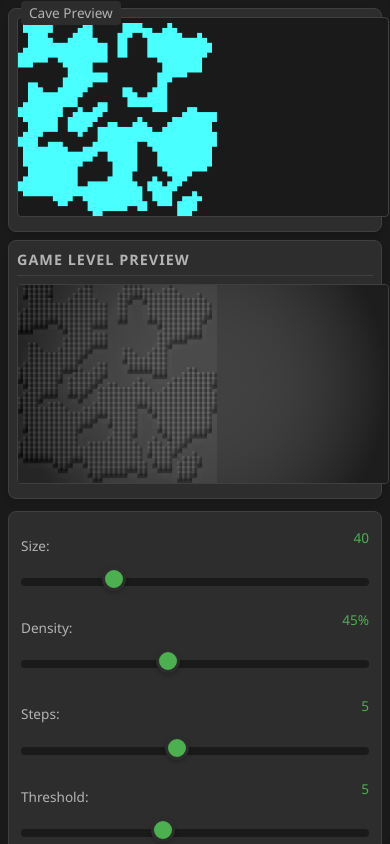
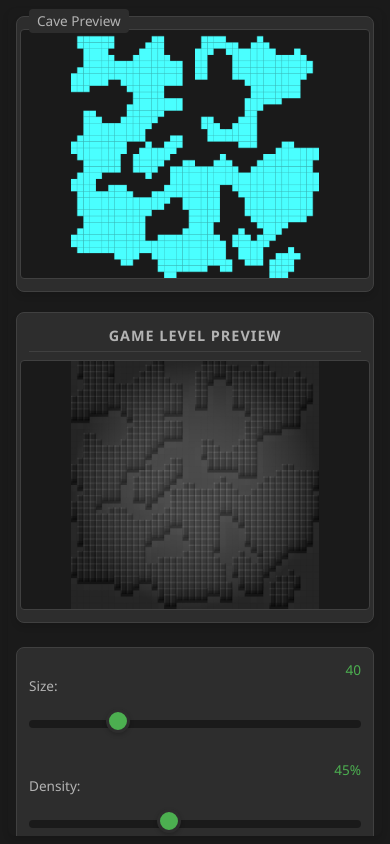
Before and after one commit to velgardey/cellular-automata, a plain HTML site: page index.html in a window 390 px wide. Drawn offline with Linux system fonts and the light colour scheme.

Commit message:
minor fix

```diff
--- a/index.css
+++ b/index.css
@@ -19,12 +19,14 @@ html, body {
     width: 100%;
     height: 100%;
     overflow: hidden;
-    position: fixed; /* Prevent any scrolling of the page */
+    /* Remove fixed positioning to allow scrolling */
+    position: relative;
     top: 0;
     left: 0;
     right: 0;
     bottom: 0;
-    touch-action: none; /* Disable browser touch actions */
+    /* Allow vertical touch scrolling */
+    touch-action: pan-y;
 }
 
 * {
@@ -32,7 +34,8 @@ html, body {
     padding: 0;
     box-sizing: border-box;
     -webkit-tap-highlight-color: transparent; /* Remove tap highlight on mobile */
-    touch-action: none; /* Disable browser touch actions globally */
+    /* Don't disable touch actions globally */
+    touch-action: auto;
 }
 
 body {
@@ -54,15 +57,15 @@ body {
     border-radius: var(--border-radius);
     box-shadow: var(--shadow);
     padding: var(--spacing-md);
-    overflow-y: auto; /* Allow scrolling within container instead of page */
+    overflow-y: auto; /* Allow scrolling within container */
     overflow-x: hidden;
     width: 100%;
     display: flex;
     flex-direction: column;
-    min-height: 100vh;
+    height: 100%;
     -webkit-overflow-scrolling: touch; /* Smooth scrolling on iOS */
     position: relative;
-    touch-action: pan-y; /* Only allow vertical scrolling within container */
+    touch-action: pan-y; /* Allow vertical scrolling */
 }
 
 .preview-container {
@@ -70,17 +73,24 @@ body {
     gap: var(--spacing-md);
     margin-bottom: var(--spacing-md);
     flex-wrap: wrap;
+    justify-content: center; /* Center the canvas containers */
 }
 
 .canvas-container, .game-preview {
     flex: 1;
     min-width: 250px;
+    max-width: 350px; /* Limit width for better layout */
     background-color: var(--bg-secondary);
     border-radius: var(--border-radius);
     padding: var(--spacing-md);
     box-shadow: var(--shadow);
     border: 1px solid var(--border-color);
     transition: border-color 0.3s ease;
+    /* Make container square for 1:1 aspect ratio */
+    display: flex;
+    flex-direction: column;
+    align-items: center;
+    justify-content: center;
 }
 
 .canvas-container {
@@ -97,6 +107,7 @@ body {
     color: var(--text-secondary);
     font-size: 0.85em;
     border-radius: 4px;
+    z-index: 1;
 }
 
 .game-preview h3 {
@@ -107,14 +118,19 @@ body {
     letter-spacing: 1px;
     padding-bottom: 4px;
     border-bottom: 1px solid var(--border-color);
+    width: 100%;
+    text-align: center;
 }
 
 canvas {
     width: 100%;
-    height: 250px;
+    aspect-ratio: 1/1; /* Force 1:1 aspect ratio */
     background-color: var(--bg-primary);
     border-radius: 4px;
     border: 1px solid var(--border-color);
+    display: block;
+    max-height: 100%;
+    object-fit: contain;
 }
 
 .controls {
@@ -165,10 +181,12 @@ input[type="range"] {
     border-radius: 4px;
     height: 4px;
     appearance: none;
+    -webkit-appearance: none;
     cursor: pointer;
     position: relative;
     transition: height 0.2s ease;
     touch-action: none; /* Prevent browser handling of touch events */
+    z-index: 10; /* Ensure slider is above other elements */
 }
 
 /* Active state for sliders */
@@ -183,6 +201,17 @@ input[type="range"]:focus {
     box-shadow: 0 0 0 2px rgba(76, 175, 80, 0.2);
 }
 
+/* Create a larger hit area for the slider thumb */
+input[type="range"]::before {
+    content: '';
+    position: absolute;
+    top: -10px;
+    left: 0;
+    right: 0;
+    bottom: -10px;
+    z-index: -1;
+}
+
 input[type="range"]::-webkit-slider-thumb {
     -webkit-appearance: none;
     width: 16px;
@@ -194,6 +223,7 @@ input[type="range"]::-webkit-slider-thumb {
     box-shadow: 0 2px 4px rgba(0, 0, 0, 0.2);
     transition: transform 0.1s ease, width 0.1s ease, height 0.1s ease;
     margin-top: -6px; /* Center the thumb on the track */
+    z-index: 20; /* Ensure thumb is above the track */
 }
 
 input[type="range"].active::-webkit-slider-thumb {
@@ -234,11 +264,27 @@ input[type="range"]::-moz-range-thumb {
     box-shadow: 0 2px 4px rgba(0, 0, 0, 0.2);
     cursor: pointer;
     transition: transform 0.1s ease;
+    z-index: 20;
 }
 
 input[type="range"].active::-moz-range-thumb {
     transform: scale(1.2);
     box-shadow: 0 0 10px rgba(76, 175, 80, 0.5);
+}
+
+/* Specific styles for the threshold slider to ensure it works well */
+#neighborThreshold {
+    z-index: 15; /* Higher z-index for this specific slider */
+}
+
+#neighborThreshold::-webkit-slider-thumb {
+    width: 18px; /* Slightly larger thumb for better touch target */
+    height: 18px;
+}
+
+#neighborThreshold::-moz-range-thumb {
+    width: 18px;
+    height: 18px;
 }
 
 input[type="text"], select {
@@ -393,18 +439,16 @@ input[type="text"]:focus, select:focus {
         height: 20px;
     }
 
-    .canvas-container, .game-preview {
-        padding: var(--spacing-sm);
-        min-width: 200px;
+    canvas {
+        aspect-ratio: 1/1; /* Maintain 1:1 aspect ratio on mobile */
+        height: auto; /* Let height be determined by aspect ratio */
+        max-height: 250px;
     }
 
-    canvas {
-        height: 200px;
-    }
-
-    /* Larger touch area for value displays */
-    .control-group span {
-        padding: 4px 0;
+    .canvas-container, .game-preview {
+        min-width: 100%; /* Full width on mobile */
+        max-width: 100%;
+        margin-bottom: var(--spacing-md);
     }
 }
 
@@ -412,6 +456,7 @@ input[type="text"]:focus, select:focus {
 @media (hover: none) {
     input[type="range"] {
         height: 8px; /* Even larger track for touch-only devices */
+        margin: var(--spacing-md) 0; /* More vertical space for touch */
     }
 
     input[type="range"]::-webkit-slider-thumb {
@@ -426,10 +471,27 @@ input[type="text"]:focus, select:focus {
         border-width: 3px;
     }
 
+    /* Specific styles for the threshold slider on touch devices */
+    #neighborThreshold::-webkit-slider-thumb {
+        width: 26px; /* Even larger for touch */
+        height: 26px;
+    }
+
+    #neighborThreshold::-moz-range-thumb {
+        width: 26px;
+        height: 26px;
+    }
+
     /* Prevent text selection during slider interaction */
     .controls {
         user-select: none;
         -webkit-user-select: none;
+    }
+
+    /* Increase touch target size for control groups */
+    .control-group {
+        padding: 8px 0;
+        margin-bottom: 4px;
     }
 
     .legend-toggle {
@@ -439,11 +501,6 @@ input[type="text"]:focus, select:focus {
     select, input[type="text"] {
         font-size: 16px;
         padding: 12px;
-    }
-
-    /* Improve touch targets */
-    .control-group {
-        padding: 4px 0;
     }
 
     label {
@@ -459,10 +516,10 @@ input[type="text"]:focus, select:focus {
 .hashnode-embed {
     background: var(--bg-primary);
     border-radius: var(--border-radius);
-    overflow: hidden;
+    overflow: auto; /* Allow scrolling */
     max-width: 100%;
     height: 100%;
-    position: absolute;
+    position: relative; /* Change from absolute to relative */
     top: 0;
     left: 0;
     right: 0;
--- a/index.html
+++ b/index.html
@@ -10,7 +10,7 @@
     <title>Cave Generator</title>
     <link rel="stylesheet" href="index.css">
 </head>
-<body ontouchmove="event.preventDefault()">
+<body>
     <div class="container hashnode-embed">
         <div class="preview-container">
             <div class="canvas-container" aria-label="Cave System Preview">
@@ -91,11 +91,6 @@
     </div>
     <script src="main.js"></script>
     <script>
-        // Prevent default touch behavior
-        document.addEventListener('touchmove', function(e) {
-            e.preventDefault();
-        }, { passive: false });
-
         function toggleLegend() {
             const content = document.getElementById('legendContent');
             const icon = document.querySelector('.toggle-icon');
--- a/main.js
+++ b/main.js
@@ -83,64 +83,52 @@ class CaveVisualizer {
         // Get the actual container width after CSS is applied
         const containerWidth = this.canvas.parentElement.clientWidth;
 
-        // Set fixed height for canvas based on CSS
-        const canvasHeight = window.matchMedia('(max-width: 768px)').matches ? 200 : 250;
+        // Calculate size for 1:1 aspect ratio
+        const size = Math.min(containerWidth, 350); // Limit max size
 
         // Set canvas size with device pixel ratio for sharp rendering
         const dpr = window.devicePixelRatio || 1;
-        this.canvas.width = containerWidth * dpr;
-        this.canvas.height = canvasHeight * dpr;
-        this.gameCanvas.width = containerWidth * dpr;
-        this.gameCanvas.height = canvasHeight * dpr;
+        this.canvas.width = size * dpr;
+        this.canvas.height = size * dpr;
+        this.gameCanvas.width = size * dpr;
+        this.gameCanvas.height = size * dpr;
 
         // Scale context to match device pixel ratio
         this.ctx.scale(dpr, dpr);
         this.gameCtx.scale(dpr, dpr);
 
         // Adjust cell size based on grid size and canvas dimensions
-        const displayWidth = containerWidth;
-        const displayHeight = canvasHeight;
-        this.cellSize = Math.min(displayWidth, displayHeight) / this.gridSize;
+        this.cellSize = size / this.gridSize;
 
         // Apply CSS dimensions to match the canvas size
-        this.canvas.style.width = `${displayWidth}px`;
-        this.canvas.style.height = `${canvasHeight}px`;
-        this.gameCanvas.style.width = `${displayWidth}px`;
-        this.gameCanvas.style.height = `${canvasHeight}px`;
+        this.canvas.style.width = `${size}px`;
+        this.canvas.style.height = `${size}px`;
+        this.gameCanvas.style.width = `${size}px`;
+        this.gameCanvas.style.height = `${size}px`;
     }
 
     setupTouchHandling() {
-        // Enhanced touch handling for sliders
-        const sliders = document.querySelectorAll('input[type="range"]');
-
-        sliders.forEach(slider => {
-            // Prevent propagation of touch events from sliders
-            slider.addEventListener('touchstart', e => {
-                e.stopPropagation();
-            }, { passive: false });
-
-            slider.addEventListener('touchmove', e => {
-                e.stopPropagation();
-            }, { passive: false });
-        });
-
-        // Prevent default touch behaviors on canvases
+        // Only prevent default on canvas interactions
         [this.canvas, this.gameCanvas].forEach(canvas => {
             canvas.addEventListener('touchstart', e => {
                 e.preventDefault();
-                e.stopPropagation();
             }, { passive: false });
 
             canvas.addEventListener('touchmove', e => {
                 e.preventDefault();
-                e.stopPropagation();
-            }, { passive: false });
-
-            canvas.addEventListener('touchend', e => {
-                e.preventDefault();
-                e.stopPropagation();
             }, { passive: false });
         });
+
+        // Fix for iOS Safari
+        if (/iPad|iPhone|iPod/.test(navigator.userAgent) && !window.MSStream) {
+            // Add specific handling for iOS sliders
+            document.querySelectorAll('input[type="range"]').forEach(slider => {
+                // iOS needs special handling for sliders
+                slider.addEventListener('touchstart', e => {
+                    e.stopPropagation();
+                }, { passive: true });
+            });
+        }
     }
 
     setupControls() {
@@ -178,17 +166,13 @@ class CaveVisualizer {
                 this.generateTimeout = setTimeout(() => this.generate(), 10);
             };
 
-            // Improved touch handling for all devices
-            const handleTouch = (e) => {
-                e.preventDefault();
-                e.stopPropagation();
-
-                const touch = e.touches[0];
+            // Direct value update for mouse/touch position
+            const updateValueFromPosition = (clientX) => {
                 const rect = input.getBoundingClientRect();
-                const ratio = Math.max(0, Math.min(1, (touch.clientX - rect.left) / rect.width));
+                const percentage = Math.max(0, Math.min(1, (clientX - rect.left) / rect.width));
                 const min = parseInt(input.min);
                 const max = parseInt(input.max);
-                const value = Math.round(min + ratio * (max - min));
+                const value = Math.round(min + percentage * (max - min));
 
                 // Update input value and trigger change
                 input.value = value;
@@ -204,19 +188,48 @@ class CaveVisualizer {
                 input.classList.add('active');
             });
 
-            // Touch-specific events with passive: false for better mobile performance
-            input.addEventListener('touchstart', handleTouch, { passive: false });
-            input.addEventListener('touchmove', handleTouch, { passive: false });
+            // Mouse events for better desktop handling
+            input.addEventListener('mousedown', (e) => {
+                // Update on initial click
+                updateValueFromPosition(e.clientX);
 
-            // Remove active state when interaction ends
-            const endInteraction = () => {
-                input.classList.remove('active');
-            };
+                // Setup mouse move and up handlers
+                const handleMouseMove = (moveEvent) => {
+                    updateValueFromPosition(moveEvent.clientX);
+                };
 
-            input.addEventListener('touchend', endInteraction);
-            input.addEventListener('touchcancel', endInteraction);
-            input.addEventListener('mouseup', endInteraction);
-            input.addEventListener('mouseleave', endInteraction);
+                const handleMouseUp = () => {
+                    document.removeEventListener('mousemove', handleMouseMove);
+                    document.removeEventListener('mouseup', handleMouseUp);
+                    input.classList.remove('active');
+                };
+
+                document.addEventListener('mousemove', handleMouseMove);
+                document.addEventListener('mouseup', handleMouseUp);
+            });
+
+            // Touch events with improved handling
+            input.addEventListener('touchstart', (e) => {
+                e.preventDefault(); // Prevent scrolling when touching slider
+                updateValueFromPosition(e.touches[0].clientX);
+
+                // Setup touch move and end handlers
+                const handleTouchMove = (moveEvent) => {
+                    moveEvent.preventDefault();
+                    updateValueFromPosition(moveEvent.touches[0].clientX);
+                };
+
+                const handleTouchEnd = () => {
+                    document.removeEventListener('touchmove', handleTouchMove);
+                    document.removeEventListener('touchend', handleTouchEnd);
+                    document.removeEventListener('touchcancel', handleTouchEnd);
+                    input.classList.remove('active');
+                };
+
+                document.addEventListener('touchmove', handleTouchMove, { passive: false });
+                document.addEventListener('touchend', handleTouchEnd);
+                document.addEventListener('touchcancel', handleTouchEnd);
+            }, { passive: false });
         };
 
         setupRangeInput('gridSize');
@@ -367,36 +380,46 @@ class CaveVisualizer {
 
 // Initialize the visualizer when the page loads
 window.addEventListener('load', () => {
-    // Prevent default touch behavior on the entire document
-    document.addEventListener('touchmove', function(e) {
-        e.preventDefault();
-    }, { passive: false });
-
-    document.addEventListener('touchstart', function(e) {
-        // Allow touch events only on sliders and the container for scrolling
-        if (!e.target.closest('input[type="range"]') &&
-            !e.target.closest('.container')) {
-            e.preventDefault();
-        }
-    }, { passive: false });
-
-    // Prevent scrolling when touching the canvas
-    document.querySelectorAll('canvas').forEach(canvas => {
-        canvas.addEventListener('touchstart', e => e.preventDefault(), { passive: false });
-        canvas.addEventListener('touchmove', e => e.preventDefault(), { passive: false });
-        canvas.addEventListener('touchend', e => e.preventDefault(), { passive: false });
-    });
-
-    // Handle iOS Safari specific issues
+    // Fix for iOS Safari specific issues
     if (/iPad|iPhone|iPod/.test(navigator.userAgent) && !window.MSStream) {
         document.addEventListener('gesturestart', function(e) {
-            e.preventDefault(); // Disable pinch zoom
+            // Only prevent zoom on canvas elements
+            if (e.target.tagName.toLowerCase() === 'canvas') {
+                e.preventDefault();
+            }
         }, { passive: false });
 
         // Fix for iOS momentum scrolling
         document.querySelector('.container').style.webkitOverflowScrolling = 'touch';
     }
 
+    // Ensure sliders work properly on all devices
+    document.querySelectorAll('input[type="range"]').forEach(slider => {
+        // Fix for Firefox and some mobile browsers
+        slider.addEventListener('input', function() {
+            // Trigger a change event to ensure value updates
+            const event = new Event('change', { bubbles: true });
+            this.dispatchEvent(event);
+        });
+
+        // Special handling for the threshold slider
+        if (slider.id === 'neighborThreshold') {
+            // Add extra handling for this specific slider
+            slider.addEventListener('touchstart', function(e) {
+                // Ensure this slider gets priority
+                e.stopPropagation();
+                slider.style.zIndex = '30';
+            }, { passive: true });
+
+            slider.addEventListener('touchend', function() {
+                // Reset z-index after interaction
+                setTimeout(() => {
+                    slider.style.zIndex = '15';
+                }, 300);
+            });
+        }
+    });
+
     // Initialize the visualizer
     new CaveVisualizer();
 });
```
